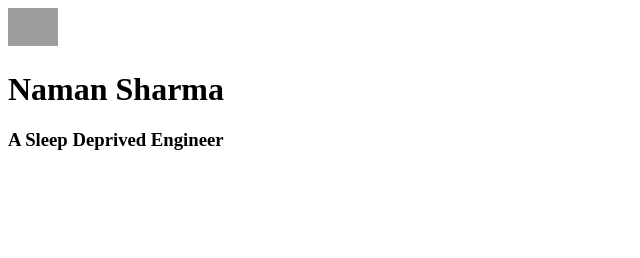
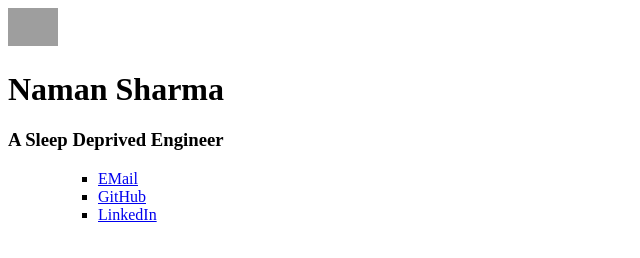
Before and after one commit to namandevs01/Frontend-Repo, a plain HTML site: page index2.html in a window 1280 px wide. Shown: the whole page, without its empty margins (0-640 px from the left). Drawn offline with Linux system fonts and the light colour scheme; grey boxes are pictures that could not be loaded.

Commit message:
Part 3 : Assignment

```diff
--- a/index2.html
+++ b/index2.html
@@ -9,5 +9,10 @@
     <img src="https://encrypted-tbn0.gstatic.com/images?q=tbn:ANd9GcRYXerD2mtMsW6CXYN5nVIjs8WHvF1_VDtFIA&s" alt="Profile-pic" style="width: 50px;" >
     <h1>Naman Sharma</h1>
     <h3>A Sleep Deprived Engineer</h3>
+    <ul style="list-style-type: square; margin-left: 50px;">
+        <li><a href="namansh.devs@gmail.com">EMail</a></li>
+        <li><a href="https://github.com/namandevs01">GitHub</a></li>
+        <li><a href="https://www.linkedin.com/in/namansharma84/">LinkedIn</a></li>
+    </ul>
 </body>
 </html>
```
